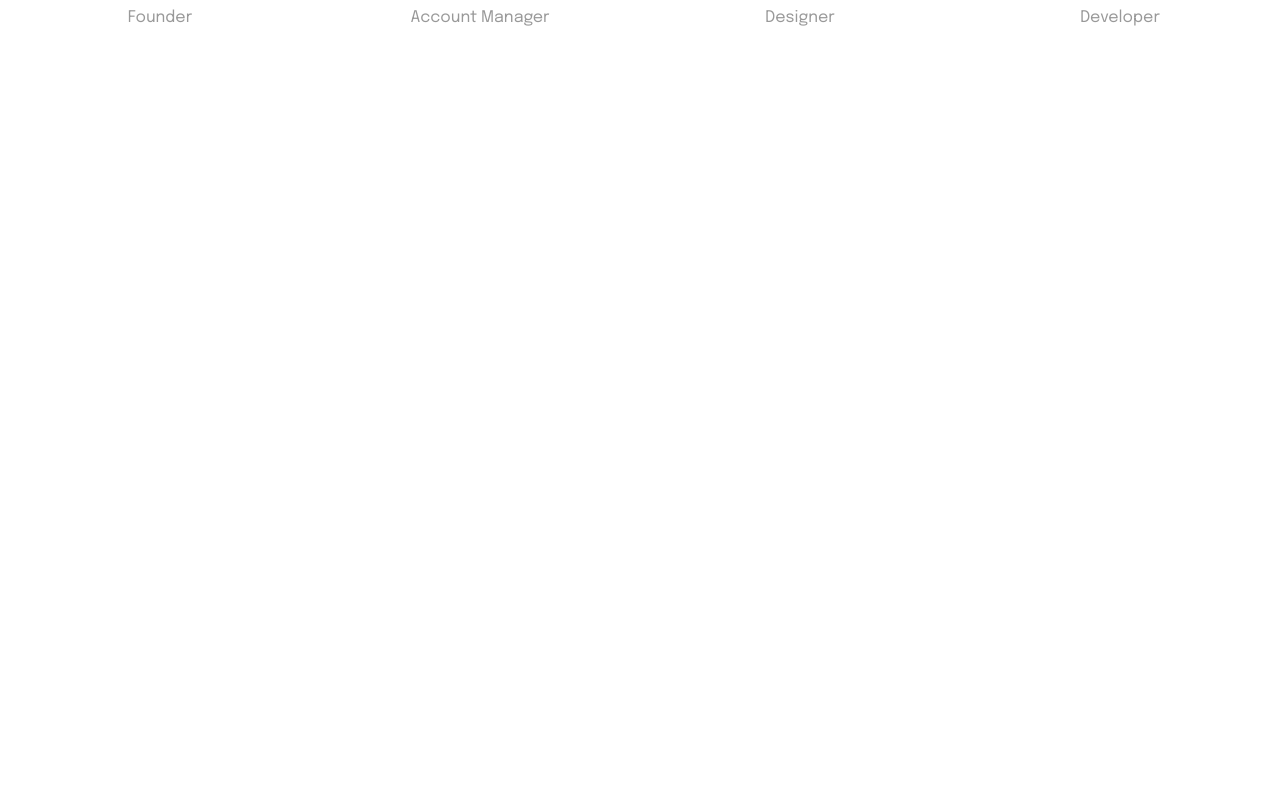
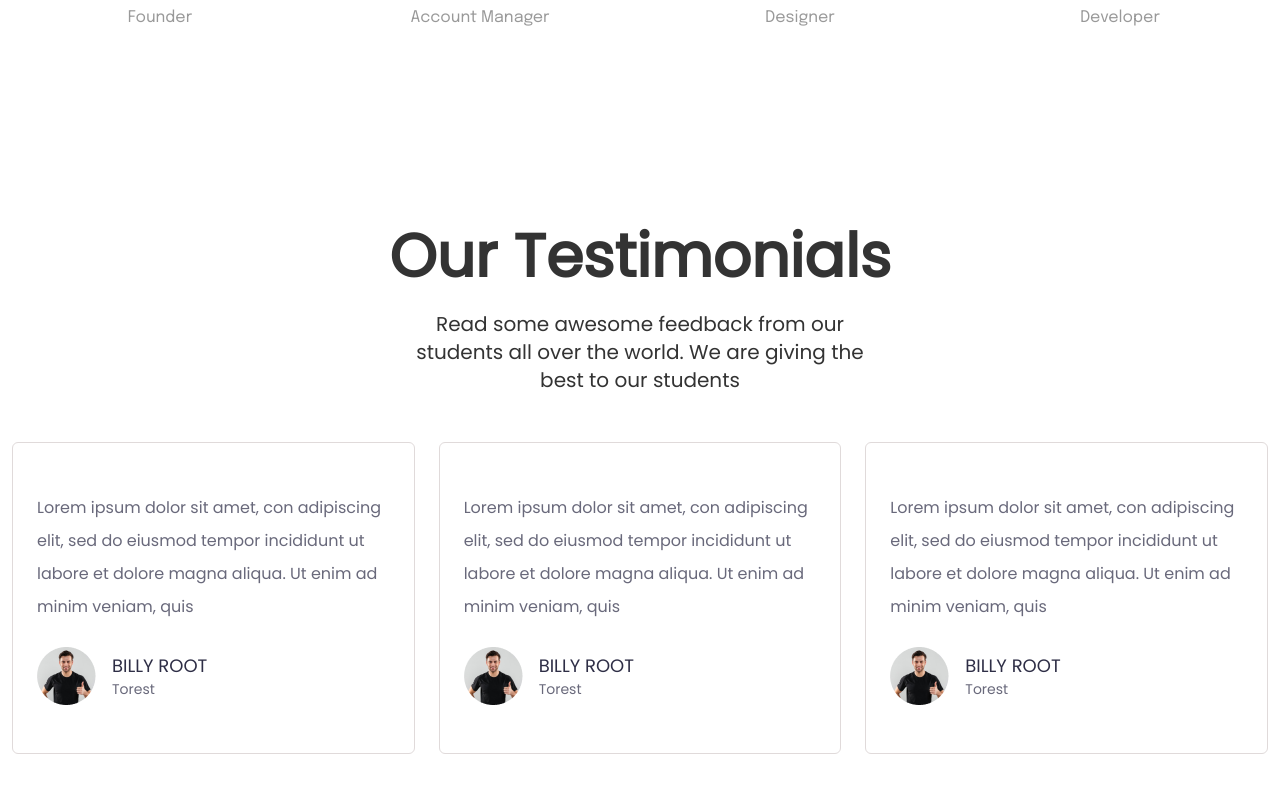
Before and after one commit to leojune12/hardwell-landing-page, a Nuxt app: page / in a window 1280 px wide. Shown: the part 5538-6330 px from the top of the page. Before the commit the page ends 5668 px from the top, so only its background shows below. Built offline with nearby package versions, Linux system fonts and the light colour scheme.

Commit message:
Add testimonials section

```diff
--- /dev/null
+++ b/components/Testimonials.vue
@@ -0,0 +1,134 @@
+<template>
+    <div class="container-xxl py-5">
+        <div class="pt-5">
+            <div class="primary-text text-4xl text-md-5xl text-lg-6xl mb-3 mb-md-4">
+                Our Testimonials
+            </div>
+            <div class="secondary-text text-base text-md-xl mx-auto">
+                Read some awesome feedback from our students all over the world. We are giving the best to our students
+            </div>
+        </div>
+        <div class="testimonials row gy-4 gy-md-0 py-5">
+            <div class="col-md-4">
+                <div class="item px-4 py-5">
+                    <div class="mb-4 testimony">
+                        Lorem ipsum dolor sit amet, con adipiscing elit, sed do eiusmod tempor incididunt ut labore et dolore magna aliqua. Ut enim ad minim veniam, quis
+                    </div>
+                    <div class="d-flex align-items-center">
+                        <div class="me-3">
+                            <img src="/images/testimonial.png" alt="">
+                        </div>
+                        <div class="">
+                            <div class="name">
+                                BILLY ROOT
+                            </div>
+                            <div class="company">
+                                Torest
+                            </div>
+                        </div>
+                    </div>
+                </div>
+            </div>
+            <div class="col-md-4">
+                <div class="item px-4 py-5">
+                    <div class="mb-4 testimony">
+                        Lorem ipsum dolor sit amet, con adipiscing elit, sed do eiusmod tempor incididunt ut labore et dolore magna aliqua. Ut enim ad minim veniam, quis
+                    </div>
+                    <div class="d-flex align-items-center">
+                        <div class="me-3">
+                            <img src="/images/testimonial.png" alt="">
+                        </div>
+                        <div class="">
+                            <div class="name">
+                                BILLY ROOT
+                            </div>
+                            <div class="company">
+                                Torest
+                            </div>
+                        </div>
+                    </div>
+                </div>
+            </div>
+            <div class="col-md-4">
+                <div class="item px-4 py-5">
+                    <div class="mb-4 testimony">
+                        Lorem ipsum dolor sit amet, con adipiscing elit, sed do eiusmod tempor incididunt ut labore et dolore magna aliqua. Ut enim ad minim veniam, quis
+                    </div>
+                    <div class="d-flex align-items-center">
+                        <div class="me-3">
+                            <img src="/images/testimonial.png" alt="">
+                        </div>
+                        <div class="">
+                            <div class="name">
+                                BILLY ROOT
+                            </div>
+                            <div class="company">
+                                Torest
+                            </div>
+                        </div>
+                    </div>
+                </div>
+            </div>
+        </div>
+    </div>
+</template>
+<script>
+export default {
+
+}
+</script>
+<style lang="scss" scoped>
+    .primary-text {
+        color: #333;
+        text-align: center;
+        font-family: Poppins;
+        // font-size: 56px;
+        font-style: normal;
+        font-weight: 700;
+        // line-height: 64px; /* 114.286% */
+    }
+
+    .secondary-text {
+        color: #333;
+        text-align: center;
+        font-family: Poppins;
+        // font-size: 20px;
+        font-style: normal;
+        font-weight: 400;
+        // line-height: 32px; /* 160% */
+        max-width: 450px;
+    }
+
+    .testimonials {
+        .item {
+            border-radius: 6px;
+            border: 1px solid #E0DADA;
+            background: #FFF;
+
+            .testimony {
+                color: #69697B;
+                font-family: Poppins;
+                font-size: 16px;
+                font-style: normal;
+                font-weight: 400;
+                line-height: 33px; /* 206.25% */
+            }
+            .name {
+                color: #2E2E46;
+                font-family: Poppins;
+                font-size: 18px;
+                font-style: normal;
+                font-weight: 500;
+                line-height: normal;
+            }
+            .company {
+                color: #69697B;
+                font-family: Poppins;
+                font-size: 14px;
+                font-style: normal;
+                font-weight: 400;
+                line-height: normal;
+            }
+        }
+    }
+</style>
--- a/pages/index.vue
+++ b/pages/index.vue
@@ -7,6 +7,7 @@
         <Work />
         <Analyze />
         <Team />
+        <Testimonials />
     </div>
 </template>
 <script>
```
Also changed, not shown: public/images/testimonial.png (added).
